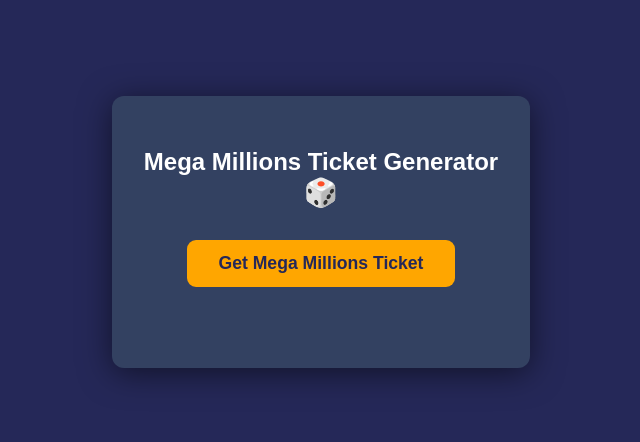
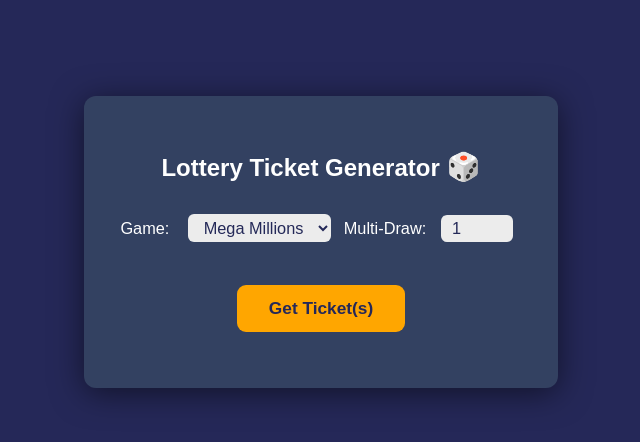
Before and after one commit to Jeremiah-Crouse/lotto_num, a plain HTML site: page index.html in a window 1280 px wide. Shown: the whole page, without its empty margins (319-959 px from the left). Drawn offline with Linux system fonts and the light colour scheme.

Commit message:
Update index.html

```diff
--- a/index.html
+++ b/index.html
@@ -2,30 +2,53 @@
 <html lang="en">
 <head>
   <meta charset="UTF-8">
-  <title>Mega Millions Ticket Generator (Quantum!)</title>
+  <title>Lottery Ticket Generator (Mega Millions, Powerball, Multi-Draw)</title>
   <style>
     body { background: #252858; color: #fff; font-family: sans-serif; }
-    .container { margin: 6em auto; width: 360px; background: #334161; padding: 2em 1.8em; border-radius: 12px; box-shadow: 0 5px 32px #0008; }
+    .container { margin: 6em auto; width: 410px; background: #334161; padding: 2.2em 2em; border-radius: 12px; box-shadow: 0 5px 32px #0008; }
     h2 { margin-bottom: 1.3em; text-align: center; }
+    select, input[type="number"] {
+      font-size: 1em; margin: 0 .5em .8em .6em; padding: .25em .7em;
+      border-radius: 6px; border: none; color: #242958; background: #ececec
+    }
+    .picker { text-align: center; margin-bottom:1.3em;}
     button {
-      display: block; margin: 1.6em auto 1em auto; padding: 13px 32px;
-      font-size: 1.1em; background: #ffa600; color: #252858;
+      display: block; margin: 1.7em auto 1.2em auto; padding: 13px 32px;
+      font-size: 1.08em; background: #ffa600; color: #252858;
       border: none; border-radius: 9px; cursor: pointer;
       font-weight: bold; transition: 0.1s;
     }
     button:disabled { background: #4b626e; cursor: not-allowed; color: #ccc; }
-    .result { font-size: 1.8em; margin-top: 1.7em; text-align: center; }
-    .mm-balls { margin-top: 1em; text-align: center; }
-    .ball { display: inline-block; width: 2.4em; height: 2.4em; margin: 0.18em 0.23em; line-height: 2.4em; border-radius: 50%; background: #fafafa; color: #252858; font-weight: bold; font-size: 1.3em; box-shadow: 0 2px 7px #0006; border: 3px solid #e6e6e6;}
+    .ticketblock { background: #253051; margin: 1.1em 0; border-radius: 8px; padding: .7em .8em .4em; }
+    .result { font-size: 1.2em; text-align: center; }
+    .mm-balls { margin-top: .2em; text-align: center; }
+    .ball { display: inline-block; width: 2.15em; height: 2.15em; margin: 0.15em 0.20em; line-height: 2.15em; border-radius: 50%; background: #fafafa; color: #252858; font-weight: bold; font-size: 1.13em; box-shadow: 0 2px 7px #0006; border: 3px solid #e6e6e6;}
     .megaball { background: #ffd600; color: #222; border: 3px solid #ffac22; }
-    .err { color: #ffa600; font-size: 1.08em; margin: 0.6em 0 0 0; text-align: center; }
-    .timer { font-size: 0.95em; color: #ffd600; text-align: center; margin-top: 0.2em; }
+    .powerball { background: #ea3131; color: #fff; border: 3px solid #d68a8a;}
+    .err { color: #ffa600; font-size: 1.08em; margin: 0.8em 0 0 0; text-align: center; }
+    .timer { font-size: 0.96em; color: #ffd600; text-align: center; margin-top: 0.23em; }
+    label { font-size:1.02em;}
   </style>
 </head>
 <body>
   <div class="container">
-    <h2>Mega Millions Ticket Generator <span style="font-size:1.15em;">🎲</span></h2>
-    <button id="getBtn" onclick="getMegaTicket()">Get Mega Millions Ticket</button>
+    <h2>Lottery Ticket Generator <span style="font-size:1.14em">🎲</span></h2>
+    <div class="picker">
+      <form id="lottoform" onsubmit="event.preventDefault(); getTickets();">
+        <label>
+          Game:&nbsp;
+          <select id="gametype">
+            <option value="megamillions">Mega Millions</option>
+            <option value="powerball">Powerball</option>
+          </select>
+        </label>
+        <label>
+          Multi-Draw:
+          <input id="multidraw" type="number" min="1" max="10" value="1" style="width:50px" />
+        </label>
+        <button id="getBtn" type="submit">Get Ticket(s)</button>
+      </form>
+    </div>
     <div class="timer" id="cooldown"></div>
     <div class="err" id="error"></div>
     <div class="result" id="result"></div>
@@ -54,43 +77,62 @@
     }
 
     function scaleRaw(val, min, max) {
-      // Scale 0–65535 into min–max inclusive:
       return Math.floor((val / 65535) * (max - min + 1)) + min;
     }
-    async function getMegaTicket() {
+
+    async function getTickets() {
       document.getElementById("error").textContent = "";
       document.getElementById("result").textContent = "";
+      // Get options
+      const gametype = document.getElementById("gametype").value;
+      let tickets = Math.max(1, Math.min(10, parseInt(document.getElementById("multidraw").value, 10)||1));
+      // Set rules
+      let rules = {
+        megamillions: { nWhite:5, whiteMin:1, whiteMax:70, megaMin:1, megaMax:24, megaLabel:"Mega Ball", megaClass:"megaball" },
+        powerball:    { nWhite:5, whiteMin:1, whiteMax:69, megaMin:1, megaMax:26, megaLabel:"Powerball", megaClass:"powerball" }
+      }[gametype];
+
+      // Figure out how many random 16-bit ints needed
+      // For safety, fetch up to 12 per ticket to allow for rerolls (no duplicates) in rare event.
+      const apiNeeded = tickets * (rules.nWhite + 2); // a bit more than the minimal
       startCooldown();
 
       try {
-        // Get 6 random 16-bit unsigned ints from ANU QRNG
-        const url = 'https://qrng.anu.edu.au/API/jsonI.php?length=6&type=uint16';
+        const url = `https://qrng.anu.edu.au/API/jsonI.php?length=${apiNeeded}&type=uint16`;
         const response = await fetch(url);
         if (!response.ok) throw new Error("Network error.");
         const data = await response.json();
-        if (!data.success || !data.data || data.data.length !== 6) throw new Error("API error!");
-        let nums = data.data.slice(); // Array of 6 numbers: [n1, n2, n3, n4, n5, n6]
+        if (!data.success || !data.data || data.data.length < tickets * rules.nWhite) throw new Error("API error!");
+        let raw = data.data.slice();
+        let resHtml = '';
+        let pos = 0;
+        for(let t=0; t<tickets; ++t) {
+          // Get unique white balls
+          let balls = [];
+          let attempts = 0; // fail-safe
+          while(balls.length < rules.nWhite && attempts < 40) {
+            let v = scaleRaw(raw[(pos++) % raw.length], rules.whiteMin, rules.whiteMax);
+            if(!balls.includes(v)) balls.push(v);
+            attempts++;
+          }
+          balls.sort((a,b)=>a-b);
+          // Get Mega or Powerball
+          let mega = scaleRaw(raw[(pos++) % raw.length], rules.megaMin, rules.megaMax);
 
-        // Scale first 5 across 1–70, and last across 1–24; make first 5 unique (Mega Millions rules!)
-        let balls = [];
-        while(balls.length < 5) {
-          let scaled = scaleRaw(nums[balls.length], 1, 70);
-          if (!balls.includes(scaled)) balls.push(scaled);
-          else nums[balls.length] = (nums[balls.length]+1)%65536; // minimal tweak to avoid duplicates
+          resHtml += `<div class="ticketblock">
+            <div class="mm-balls">
+              ${gametype === "megamillions" ? "Mega Millions" : "Powerball"} Ticket #${t+1}:<br>
+              <span>White Balls:</span>
+              ${balls.map(n=>`<span class="ball">${n}</span>`).join('')}
+              <br>
+              <span>${rules.megaLabel}:</span>
+              <span class="ball ${rules.megaClass}">${mega}</span>
+            </div>
+          </div>`;
         }
-        balls.sort((a,b) => a-b); // sort for aesthetics
-        let mega = scaleRaw(nums[5], 1, 24);
-
-        // Output
-        document.getElementById("result").innerHTML =
-          `<div class="mm-balls">
-             <span>White Balls:</span>
-             ${balls.map(n=>`<span class="ball">${n}</span>`).join('')}
-             <br>
-             <span>Mega Ball:</span> <span class="ball megaball">${mega}</span>
-           </div>`;
+        document.getElementById("result").innerHTML = resHtml;
       } catch (e) {
-        document.getElementById("error").textContent = "Sorry! Couldn't get a quantum random ticket.";
+        document.getElementById("error").textContent = "Sorry! Couldn't get quantum ticket(s).";
       }
     }
   </script>
```
